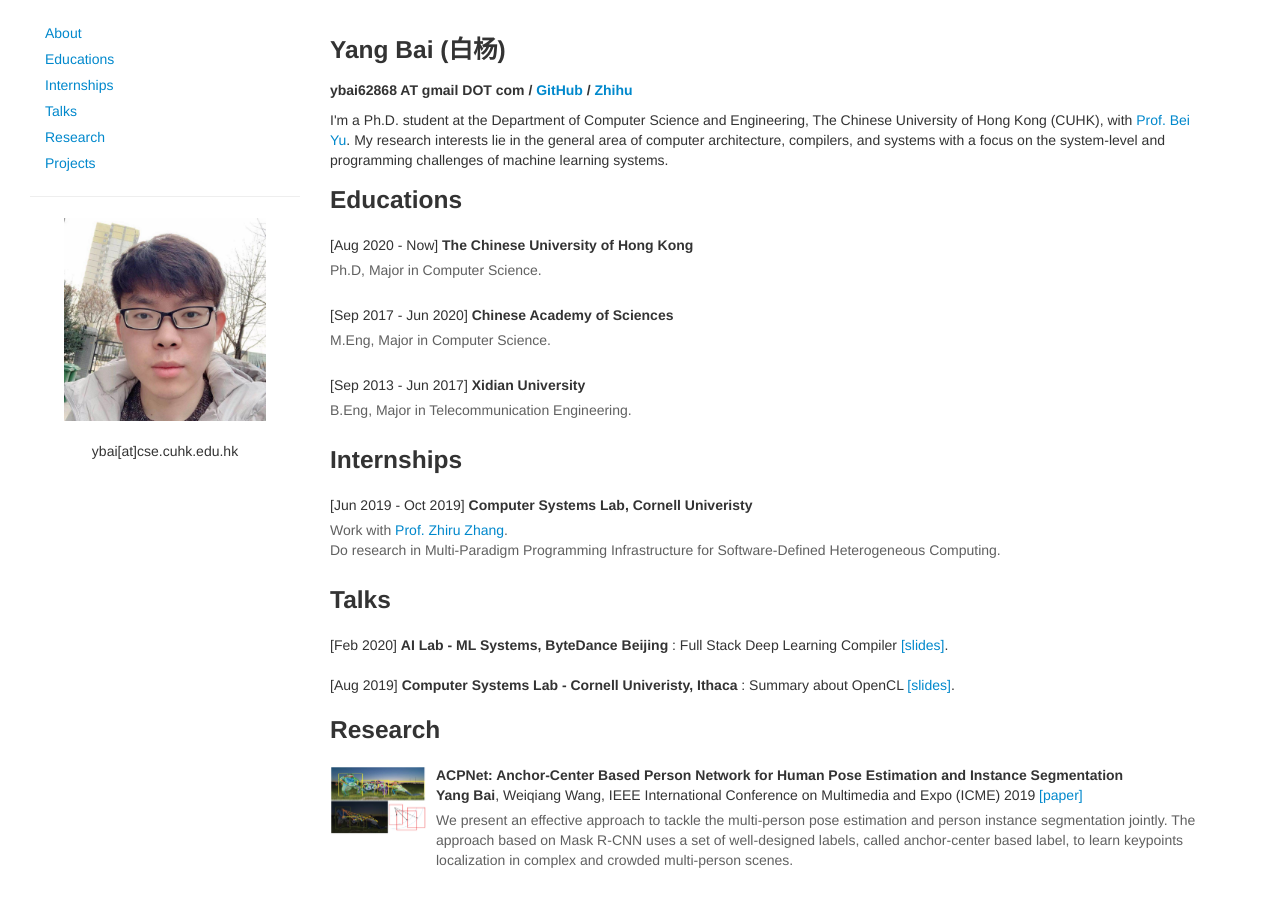
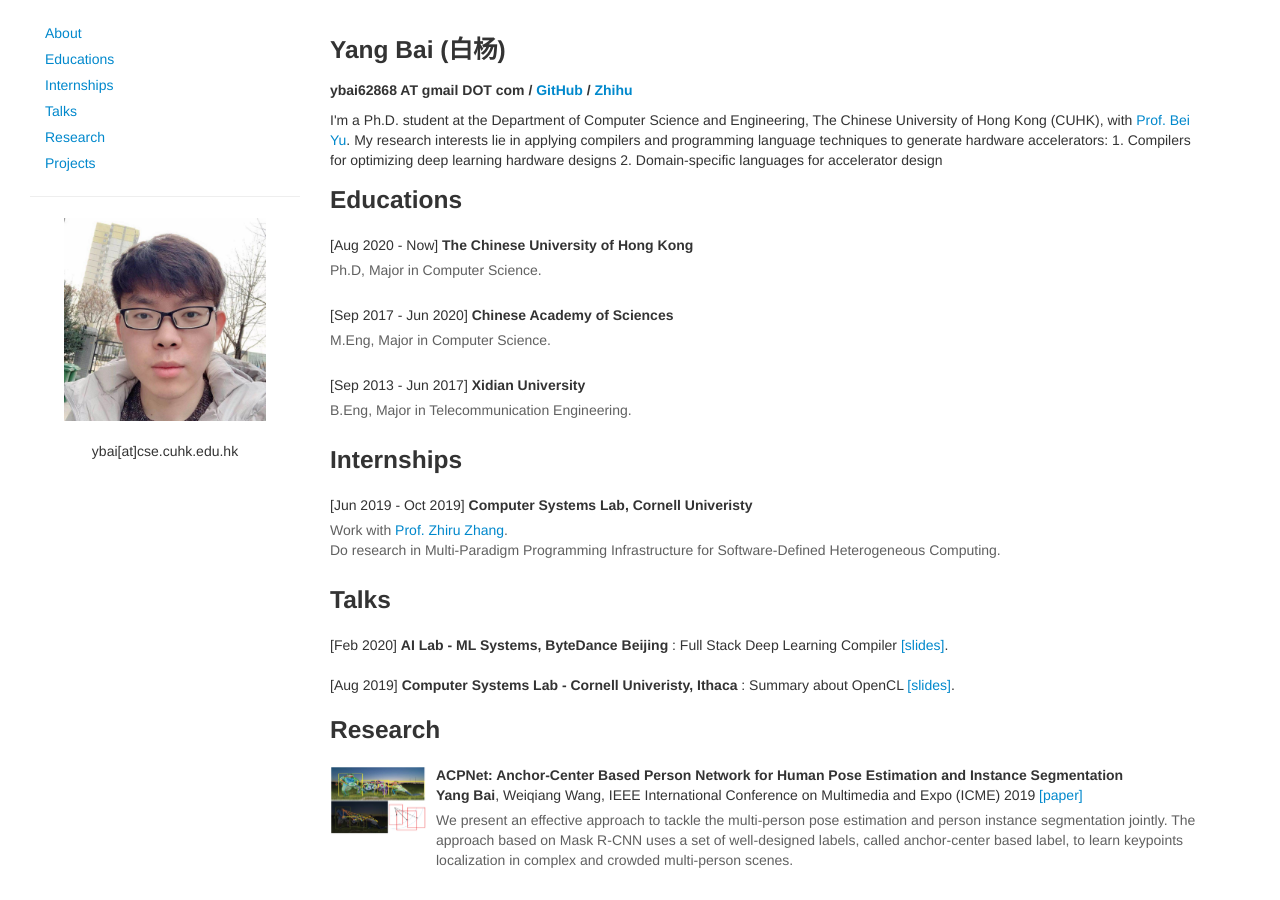
Before and after one commit to ybai62868/ybai62868.github.io, a Jekyll site: the page index.html, which Jekyll copies as it is, in a window 1280 px wide and 900 px high. Built offline with Jekyll 4.4.1, drawn with Linux system fonts in a browser that asks for light colours.

Commit message:
[CHANGE] Changed the website of my research interests

```diff
--- a/index.html
+++ b/index.html
@@ -108,8 +108,10 @@
              </p>
             <p>I served as a reviewer for ECCV'20, ICML'20, CVPR'20, ICLR'20, ICCV'19, CVPR'19, ICLR'19, NIPS'18, Pattern Recognition Letters, TIP and IJCV. </p> -->
             <p>
-                I'm a Ph.D. student at the Department of Computer Science and Engineering, The Chinese University of Hong Kong (CUHK), with <a target="_blank" href="http://www.cse.cuhk.edu.hk/~byu/">Prof. Bei Yu</a>. My research interests lie in the general area of computer architecture, compilers, and systems with a focus on the system-level and programming challenges of machine learning systems.
-
+                I'm a Ph.D. student at the Department of Computer Science and Engineering, The Chinese University of Hong Kong (CUHK), with <a target="_blank" href="http://www.cse.cuhk.edu.hk/~byu/">Prof. Bei Yu</a>. <!-- My research interests lie in the general area of computer architecture, compilers, and systems with a focus on the system-level and programming challenges of machine learning systems. -->
+                My research interests lie in applying compilers and programming language techniques to generate hardware accelerators:
+                    1. Compilers for optimizing deep learning hardware designs
+                    2. Domain-specific languages for accelerator design
             </p>
 
             <!--
```
